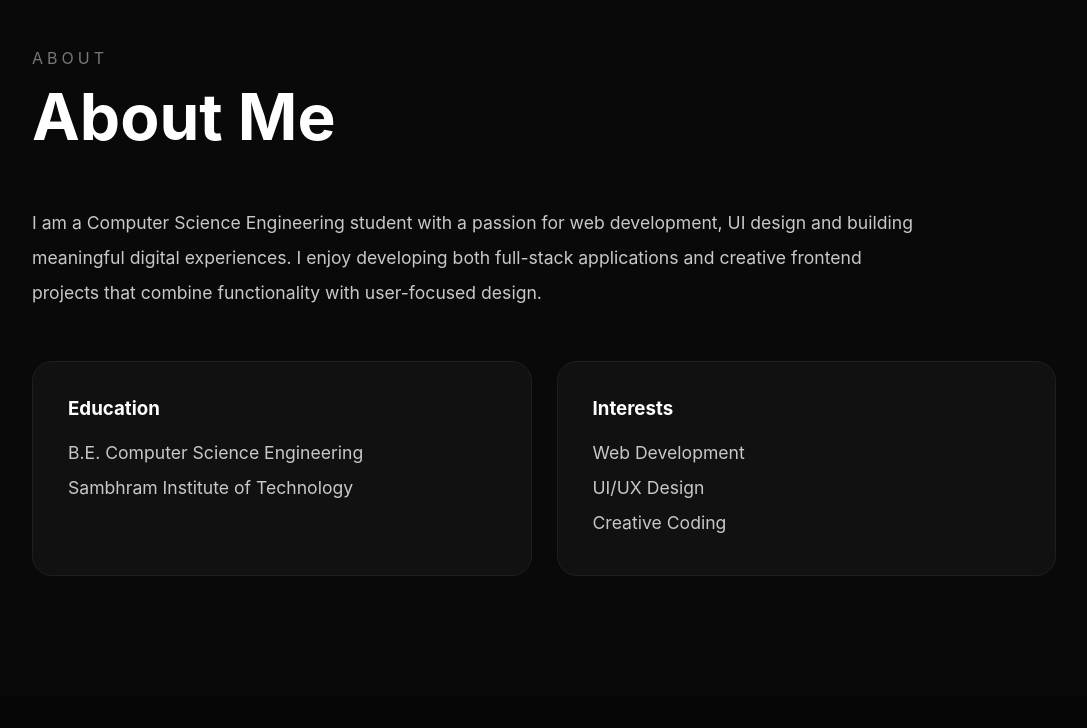
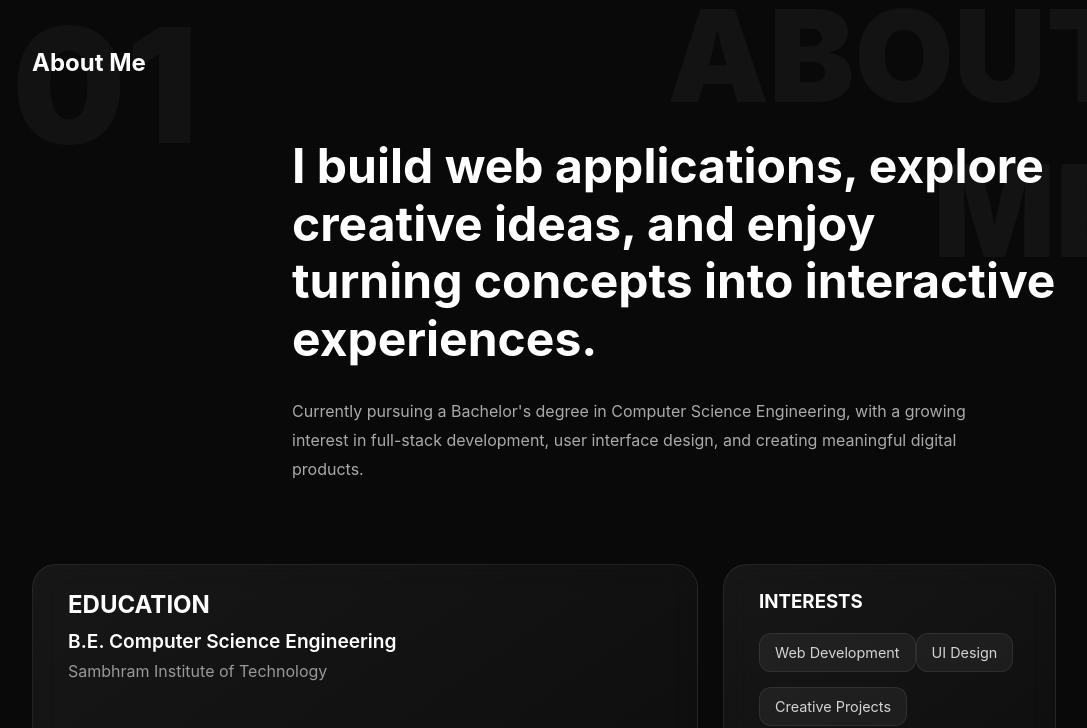
Before and after one commit to Varshitha185/codevedx_portfolio, a plain HTML site: page index.html in a window 1280 px wide. Shown: the part 872-1600 px from the top of the page, without its empty margins (96-1183 px from the left). Drawn offline with Linux system fonts and the light colour scheme.

Commit message:
About section UI

```diff
--- a/index.html
+++ b/index.html
@@ -51,22 +51,30 @@ and turning ideas into projects.
     SELECTED WORK
 </p>
 
-          <a href="#quizmaker" class="project-card">
+         <a href="#quizmaker" class="project-link">
+
+    <div class="project-card">
 
         <span class="project-no">01</span>
 
-    <h3>🧠 QuizMaker</h3>
+        <h3>QUIZ MAKER</h3>
 
         <p>Full Stack Quiz Platform</p>
 
+    </div>
+
 </a>
-<<a href="#passing-thoughts" class="project-card">
+<a href="#passing-thoughts" class="project-link">
+
+    <div class="project-card">
 
         <span class="project-no">02</span>
 
-    <h3>🌿 Passing Thoughts</h3>
+        <h3>PASSING THOUGHTS</h3>
 
         <p>Interactive Frontend Experience</p>
+
+    </div>
 
 </a>
 
@@ -81,38 +89,83 @@ and turning ideas into projects.
 <!-- ABOUT -->
 
 <section class="about">
-
-    <div class="section-title">
-        <p>ABOUT</p>
-        <h2>About Me</h2>
+    <div class="section-bg-text">
+    <p>ABOUT</p><p>ME</p>
 </div>
 
-    <div class="about-content">
+<div class="about-heading">
+
+    <div class="about-number">
+        01
+    </div>
+
+    <h2>About Me</h2>
+
+</div>
+
+   <div class="about-layout">
+
+    <div class="about-label">
+        <!-- ABOUT -->
+    </div>
+
+    <div class="about-text">
+
+        <h2>
+            I build web applications,
+            explore creative ideas,
+            and enjoy turning concepts
+            into interactive experiences.
+        </h2>
 
         <p>
-            I am a Computer Science Engineering student with a passion for web development, UI design and building meaningful digital experiences.
-
-            I enjoy developing both full-stack applications and creative frontend projects that combine functionality with user-focused design.
+            Currently pursuing a Bachelor's degree in Computer Science Engineering,
+            with a growing interest in full-stack development, user interface design,
+            and creating meaningful digital products.
         </p>
 
+    </div>
+
+</div>
         <div class="about-grid">
 
-            <div class="about-card">
-                <h3>Education</h3>
+    <div class="about-card education-card">
+        <h3>EDUCATION</h3>
+
         <p>B.E. Computer Science Engineering</p>
-                <p>Sambhram Institute of Technology</p>
+
+        <span>Sambhram Institute of Technology</span>
+<div class="hero-tags">
+    <span>Focused on software development, web technologies and problem solving.</span>
+</div>
+        <div class="hero-tags">
+    <span>Year: 4th</span>
+    <span>|</span>
+    <span>Status: Pursuing</span>
+</div>
     </div>
 
-            <div class="about-card">
-                <h3>Interests</h3>
-                <p>Web Development</p>
-                <p>UI/UX Design</p>
-                <p>Creative Coding</p>
+    <div class="about-card interests-card">
+
+        <h3>INTERESTS</h3>
+
+        <div class="interest-list">
+
+            <span>Web Development</span>
+
+            <span>UI Design</span>
+
+            <span>Creative Projects</span>
+
+            <span>Frontend Development</span>
+
         </div>
 
     </div>
 
 </div>
+
+
 
 </section>
 
--- a/style.css
+++ b/style.css
@@ -120,6 +120,36 @@ section{
     background:#090909;
 }
 
+.about-heading{
+
+    position:relative;
+
+    margin-bottom:60px;
+}
+
+.about-number{
+
+    position:absolute;
+
+    top:-60px;
+    left:-20px;
+
+    font-size:8rem;
+
+    font-weight:900;
+
+    color:rgba(255,255,255,.04);
+
+    z-index:0;
+}
+
+.about-heading h2{
+
+    position:relative;
+
+    z-index:1;
+}
+
 .about-content p{
     max-width:900px;
     line-height:2;
@@ -128,21 +158,197 @@ section{
 }
 
 .about-grid{
+
     display:grid;
-    grid-template-columns:repeat(2,1fr);
+
+    grid-template-columns:2fr 1fr;
+
     gap:25px;
+
     margin-top:50px;
 }
 
 .about-card{
-    padding:35px;
-    background:#111;
-    border:1px solid #1f1f1f;
-    border-radius:20px;
+
+    padding:25px 35px;
+
+    border-radius:24px;
+
+    background:
+    rgba(255,255,255,.04);
+
+    border:
+    1px solid rgba(255,255,255,.08);
+
+    backdrop-filter:blur(15px);
+
+    transition:.3s;
+}
+
+.about-card:hover{
+
+    transform:
+    translateY(-8px);
+
+    border-color:
+    rgba(255,255,255,.15);
+}
+
+.education-card h3{
+
+    margin-bottom:15px;
+
+    font-size:1.5rem;
+}
+
+.education-card p{
+
+    font-size:1.2rem;
+
+    font-weight:600;
+
+    color:white;
+
+    margin-bottom:8px;
+}
+
+.education-card span{
+
+    color:#999;
+}
+
+.edu-note{
+
+    margin-top:15px;
+
+    color:#9a9a9a;
+
+    line-height:1.7;
+
+        font-size:.9rem;
+    margin-bottom: 15px;
+}
+
+.edu-details{
+    margin-top:15px;
+    padding-top:15px;
+}
+.interest-list{
+
+    display:flex;
+
+    flex-wrap:wrap;
+
+    row-gap:15px;
+    column-gap: normal;
+    margin-top:20px;
+}
+
+.interest-list span{
+
+    padding:10px 15px;
+
+    background:
+    rgba(255,255,255,.05);
+
+    border:
+    1px solid rgba(255,255,255,.08);
+
+    border-radius:12px;
+
+    font-size:.9rem;
+
+    color:#d5d5d5;
+}
+@media(max-width:900px){
+
+.about-grid{
+
+    grid-template-columns:1fr;
+}
+
 }
 
 .about-card h3{
-    margin-bottom:15px;
+    margin-bottom:10px;
+}
+
+.about-layout{
+
+    display:grid;
+
+    grid-template-columns:
+    200px
+    1fr;
+
+    gap:60px;
+
+    margin-bottom:80px;
+}
+
+.about-label{
+
+    color:#666;
+
+    letter-spacing:4px;
+}
+
+.about-text h2{
+
+    font-size:3rem;
+
+    line-height:1.2;
+
+    margin-bottom:30px;
+
+    max-width:800px;
+}
+
+.about-text p{
+
+    color:#aaa;
+
+    max-width:700px;
+
+    line-height:1.8;
+}
+
+.about-card{
+
+    background:
+    linear-gradient(
+    145deg,
+    rgba(255,255,255,.06),
+    rgba(255,255,255,.02)
+    );
+
+    border:
+    1px solid rgba(255,255,255,.08);
+
+    backdrop-filter:blur(15px);
+
+    transition:.3s;
+}
+
+.about-card:hover{
+
+    transform:
+    translateY(-8px);
+
+    border-color:
+    rgba(255,255,255,.15);
+}
+
+.about-number{
+
+    font-size:10rem;
+
+    font-weight:900;
+
+    color:
+    rgba(255,255,255,.04);
+
+    margin-bottom:-30px;
 }
 
 /* PROJECTS */
@@ -268,7 +474,7 @@ section{
     font-size:18rem;
     font-weight:900;
 
-    color:rgba(255,255,255,.025);
+    color:rgba(255, 255, 255, 0.075);
 
     pointer-events:none;
     z-index:-1;
@@ -496,6 +702,10 @@ footer{
     text-transform:uppercase;
 }
 
+.project-link{
+    text-decoration:none;
+}
+
 .hero-watermark{
 
     position:absolute;
@@ -517,3 +727,20 @@ footer{
 html{
     scroll-behavior:smooth;
 }
+
+.section-bg-text{
+
+    position:absolute;
+    text-align:right;
+
+    top:50px;
+    right:50px;
+
+    font-size:8rem;
+
+    font-weight:900;
+
+    color:rgba(255, 255, 255, 0.042);
+
+    pointer-events:none;
+}
```
Lines whose indentation alone changed are shown as unchanged.
